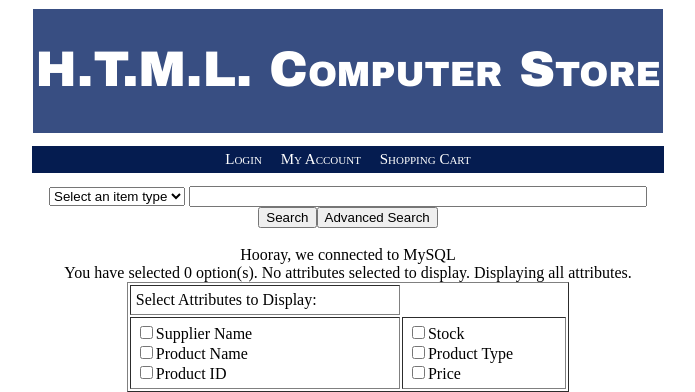
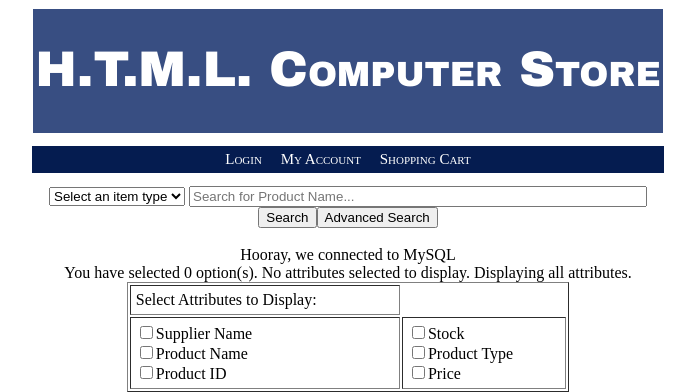
Before and after one commit to mnguyen03/CPSC304Project, a PHP site: page /search.php in a window 1280 px wide. Shown: the top 392 px of the page, without its empty margins (292-987 px from the left). Run offline with PHP 8.4, Linux system fonts and the light colour scheme; data comes from the database, SQL or seed files in the repository; data that the repository does not hold is empty.

Commit message:
Search for product name now placeholder text in searchbar

```diff
--- a/computerstore.php
+++ b/computerstore.php
@@ -172,7 +172,7 @@
 					<option value="9">SSD</option>
 					<option value="10">Video Card</option>
 				</select>
-				<input type="text" name="search" class="search" value=""></input>
+				<input type="text" name="search" class="search" value="" placeholder="Search for Product Name..."></input>
 				<input type="submit" value="Search"/>
 				</form>
 				<form action="advancedsearch.php">
--- a/search.php
+++ b/search.php
@@ -98,7 +98,7 @@
 					<option value="9">SSD</option>
 					<option value="10">Video Card</option>
 				</select>
-				<input type="text" name="search" class="search" value=""></input>
+				<input type="text" name="search" class="search" value="" placeholder="Search for Product Name..."></input>
 				<table id="attributes" width="70%" cellpadding="5px" border="1px">
 				<tr>
 					<td>Select Attributes to Display:</td>
```
